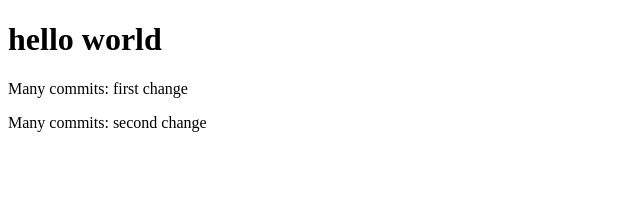
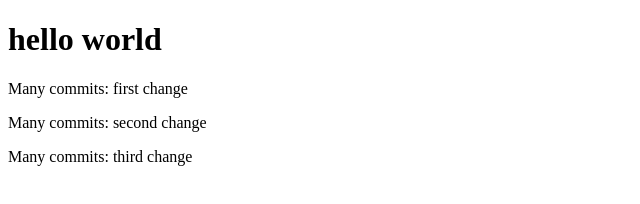
Before and after one commit to fk/vite-hello-world, a website: page index.html in a window 1280 px wide. Shown: the whole page, without its empty margins (0-640 px from the left). Drawn offline with Linux system fonts and the light colour scheme.

Commit message:
Many commits: third change

```diff
--- a/index.html
+++ b/index.html
@@ -9,5 +9,6 @@
     <h1>hello world</h1>
     <p>Many commits: first change</p>
     <p>Many commits: second change</p>
+    <p>Many commits: third change</p>
   </body>
 </html>
```
